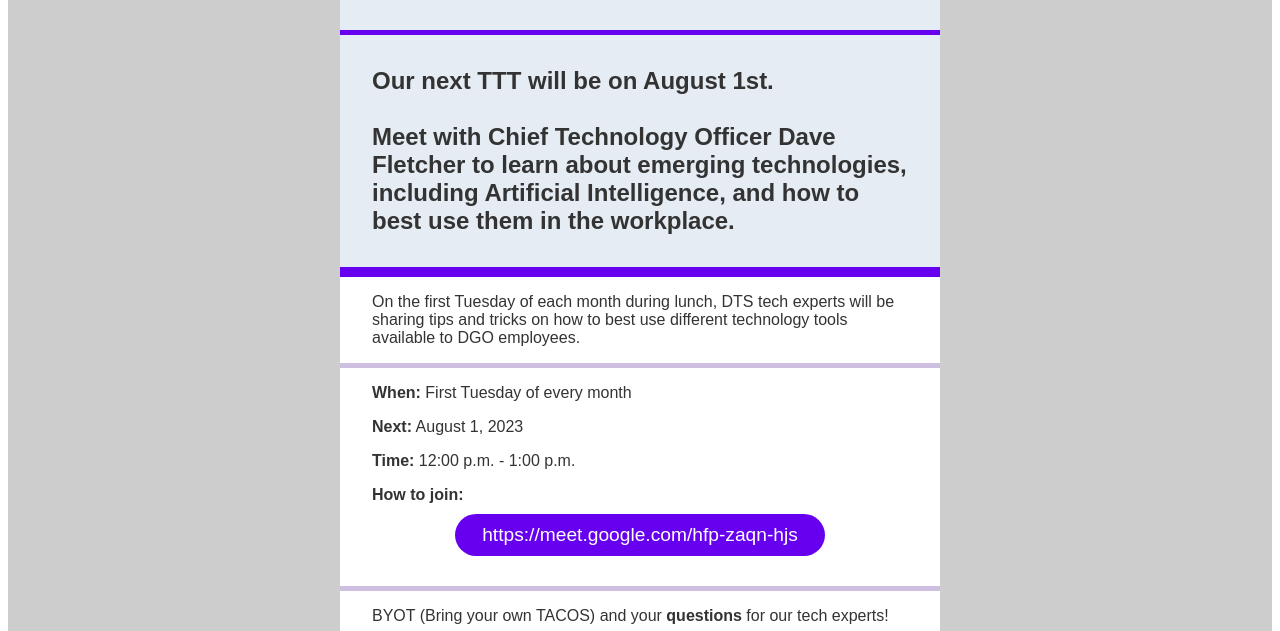
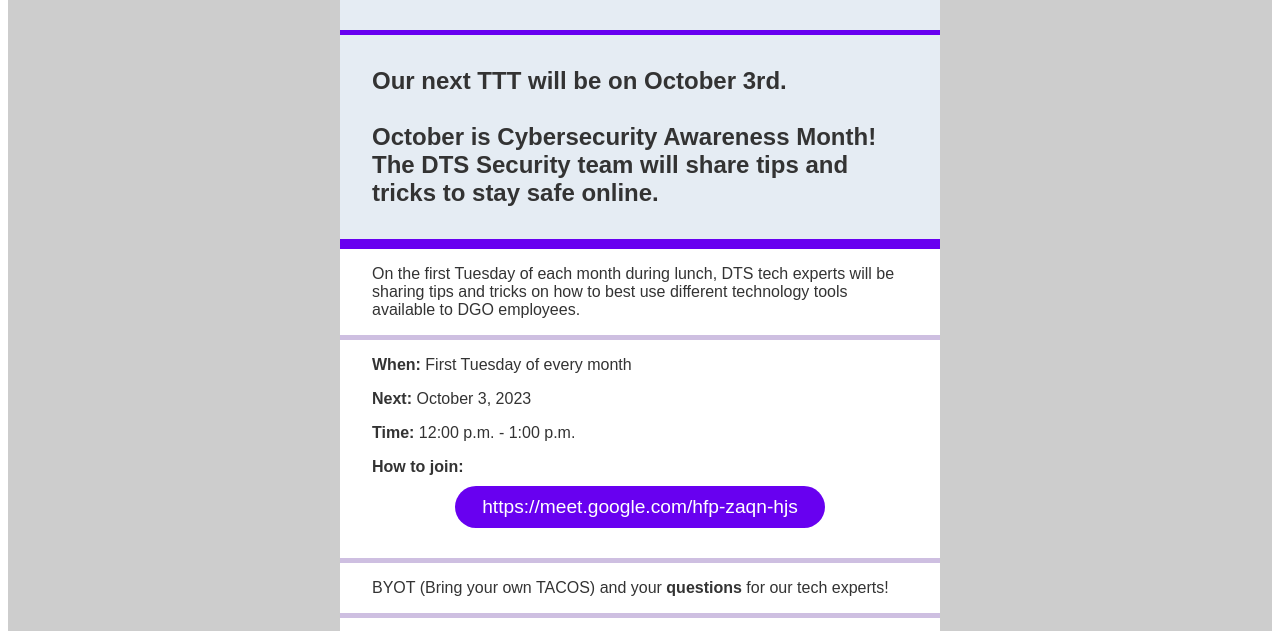
Before and after one commit to utahdts/dts-tacos-and-tech-tuesday, a plain HTML site: page index.html in a window 1280 px wide. Shown: the part 640-1271 px from the top of the page. Drawn offline with Linux system fonts and the light colour scheme.

Commit message:
October TTT

```diff
--- a/index.html
+++ b/index.html
@@ -23,7 +23,7 @@
 						<h1 style="padding: 32px; margin: 0; background: #e5ecf3;">Department of Government Operations employees are invited to join us for <span style="color: #6800f0;">Tacos and Tech Tuesday!</span></h1>
 
 						<div style="width: 100%; height: 5px; background: #6800f0"></div>
-						<h2 style="padding: 32px; background: #e5ecf3; margin: 0;">Our next TTT will be on August 1st. <br><br>Meet with Chief Technology Officer Dave Fletcher to learn about emerging technologies, including Artificial Intelligence, and how to best use them in the workplace.</h2>
+						<h2 style="padding: 32px; background: #e5ecf3; margin: 0;">Our next TTT will be on October 3rd. <br><br>October is Cybersecurity Awareness Month! The DTS Security team will share tips and tricks to stay safe online.</h2>
 						<div style="width: 100%; height: 5px; background: #6800f0"></div>
 
 						<div style="width: 100%; height: 5px; background: #6800f0"></div>
@@ -31,7 +31,7 @@
 
 						<div style="width: 100%; height: 5px; background: #cebfe1"></div>
 						<p style="padding: 0 32px;"><strong>When:</strong> First Tuesday of every month</p>
-						<p style="padding: 0 32px;"><strong>Next:</strong> August 1, 2023</p>
+						<p style="padding: 0 32px;"><strong>Next:</strong> October 3, 2023</p>
 						<p style="padding: 0 32px;"><strong>Time:</strong> 12:00 p.m. - 1:00 p.m.</p>
 						<p style="padding: 0 32px;"><strong>How to join:</strong> <a style="display: block; width: 330px; padding: 10px 20px; border-radius: 999px; background: #6800f0; color: white; margin: 10px auto 30px auto; text-align: center; text-decoration: none; font-size: 1.2em;" href="https://meet.google.com/hfp-zaqn-hjs">https://meet.google.com/hfp-zaqn-hjs</a></p>
 
```
